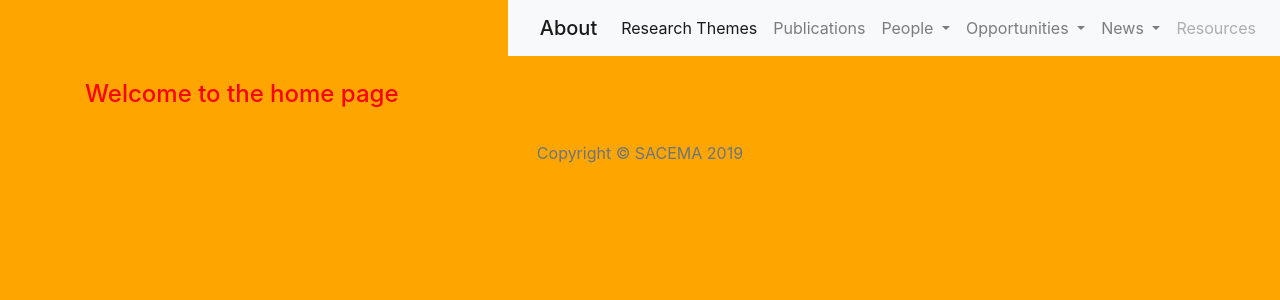
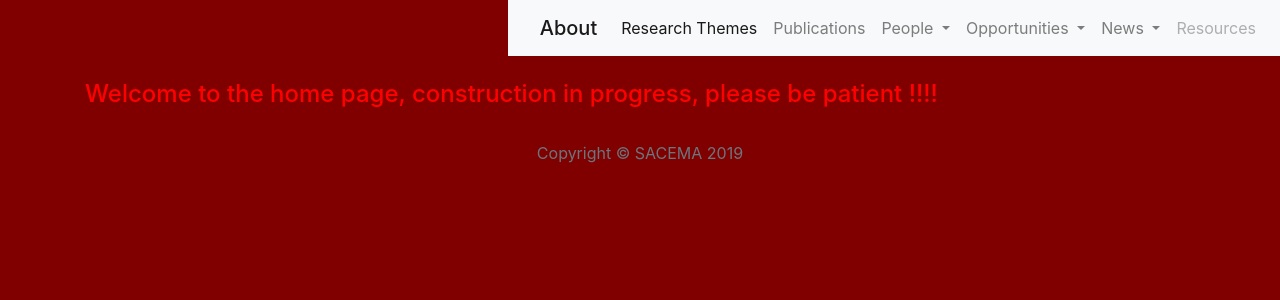
Before and after one commit to Kibnelson/myproject, a Django app: page / in a window 1280 px wide. Shown: the top 300 px of the page. Run offline with Django 3.2, Linux system fonts and the light colour scheme; some libraries are stand-ins or nearby versions.

Commit message:
htm text added

```diff
--- a/myapp/templates/about.html
+++ b/myapp/templates/about.html
@@ -1,5 +1,5 @@
 {% extends 'basenew.html' %}
 {% block title %} About {% endblock %}
 {% block content %}
-<h4>Welcome to the About page</h4>
+<h4>Welcome to the About page construction in progress, please be patient !!!!</h4>
 {% endblock %}
--- a/myapp/templates/home.html
+++ b/myapp/templates/home.html
@@ -1,5 +1,5 @@
 {% extends 'basenew.html' %}
 {%block title%} Home {% endblock %}
 {% block content %}
-<h4 style= 'color:red'>  Welcome to the home page</h4>
+<h4 style= 'color:red'>  Welcome to the home page, construction in progress, please be patient !!!!</h4>
 {% endblock %}
--- a/myapp/templates/intbursary.html
+++ b/myapp/templates/intbursary.html
@@ -2,7 +2,7 @@
 {% extends 'basenew.html' %}
 {% block title %} Internal Bursary {% endblock %}
 {% block content %}
-<h4>Welcome to the Internal Bursary Applications for 2020</h4>
+<h4>Welcome to the Internal Bursary Applications for 2020 construction in progress, please be patient !!!!</h4>
 
 <!--code to display successfuly submitted application using django messages library-->
 {% if messages %}
--- a/static/main/css/style1.css
+++ b/static/main/css/style1.css
@@ -1,9 +1,9 @@
 body {
-    background-color: orange;
+    background-color: maroon;
 
 
 }
 
 footer {
 text-align: center;
-}
+}a
```
